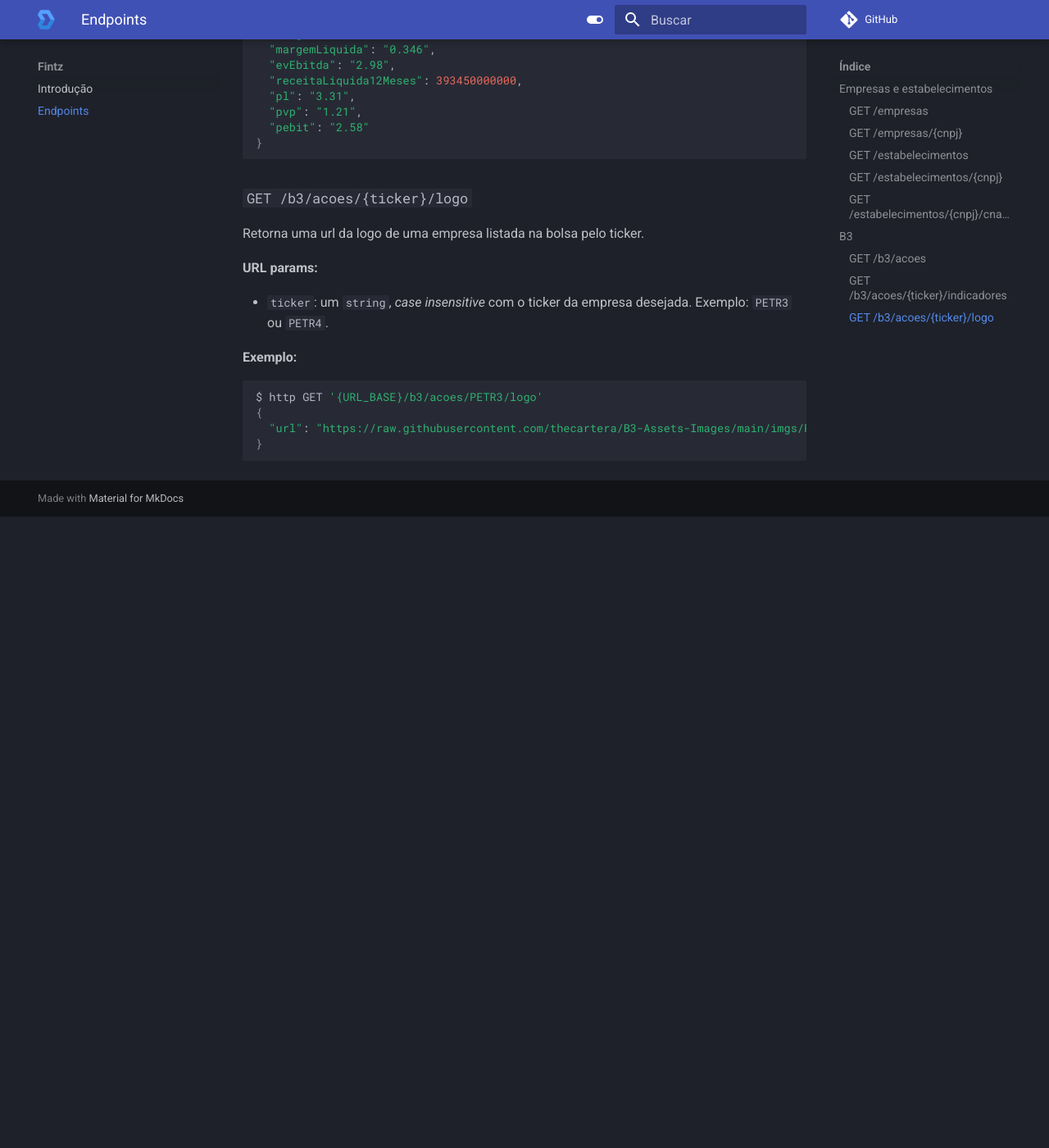
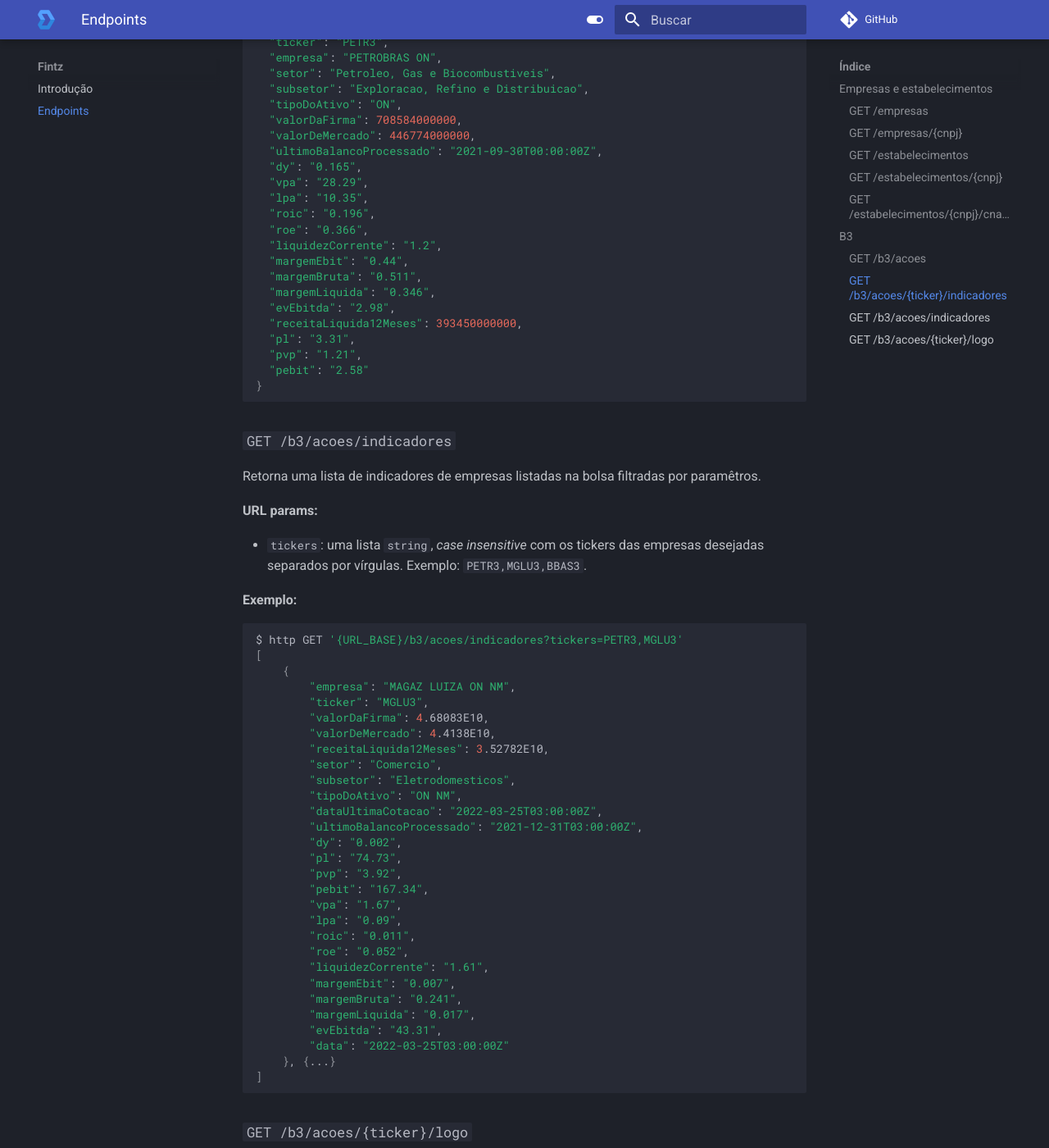
Before and after one commit to thefintz/docs, an MkDocs documentation site: the page built from docs/rest.md, in a window 1280 px wide and 1400 px high, scrolled down 7395 px. Shown: the whole window at 82% size. Built offline with MkDocs 1.6.1 and Material for MkDocs 9.7.7, drawn with Linux system fonts in a browser that asks for light colours; comment, search, counter and statistics services are not loaded; before the commit the page ends 8025 px from its top, so only the background shows below that; some of the changed text lies outside the part shown.

Commit message:
adding support to list in params

````diff
--- a/docs/rest.md
+++ b/docs/rest.md
@@ -1,6 +1,6 @@
 # Endpoints
 
-Todos os endpoints tem a URL_BASE = "https://fintz.herokuapp.com/api"
+Todos os endpoints tem a URL_BASE = `https://fintz.herokuapp.com/api
 
 ## Empresas e estabelecimentos
 
@@ -13,12 +13,15 @@
 
 **Query Params:**
 
-- `cnae`: um `string`, filtra empresas que o estabelecimento matriz contém o [CNAE][1] específicado entre o cnae principal
-e os secundários. É possível também filtrar por toda a [estrutura][2] dos cnaes enviando apenas o início da `string`, exemplos:
+- `cnae`: um `string`, filtra empresas que o estabelecimento matriz contém o [CNAE][1] específicado no cnae principal.
+É possível também filtrar por toda a [estrutura][2] dos cnaes enviando apenas o início da `string`, exemplos:
     - `cnae=41`: busca pela divisão `41 - Construção de edificios`
     - `cnae=411`: busca pelo grupo `41.1 Incorporação de empreendimentos imobiliários`
     - `cnae=41107`: busca pela classe `41.10-7 Incorporação de empreendimentos imobiliários`
     - `cnae=4110700`: busca pela subclasse `4110-7/00 Incorporação de empreendimentos imobiliários`
+- `cnaes`: uma lista de `string`, mesmo comportamento de `cnae`, porém busca as empresas que o estabelecimento matriz
+contém qualquer um dos [CNAEs][1] específicados no cnae principal. Exemplo:
+    - `cnaes=62,631`
 - `negociadaB3`: um `boolean`, filtra por empresas negociadas na B3
 
 **Exemplo:**
@@ -95,13 +98,16 @@
 
 **Query Params:**
 
-- `cnae`: um `string`, filtra estabelecimentos que contém o [CNAE][1] específicado entre o cnae principal
-  e os secundários. É possível também filtrar por toda a [estrutura][2] dos cnaes enviando apenas o início da `string`, exemplos:
+- `cnae`: um `string`, filtra estabelecimentos que contém o [CNAE][1] específicado no cnae principal.
+É possível também filtrar por toda a [estrutura][2] dos cnaes enviando apenas o início da `string`, exemplos:
     - `cnae=41`: busca pela divisão `41 - Construção de edificios`
     - `cnae=411`: busca pelo grupo `41.1 Incorporação de empreendimentos imobiliários`
     - `cnae=41107`: busca pela classe `41.10-7 Incorporação de empreendimentos imobiliários`
     - `cnae=4110700`: busca pela subclasse `4110-7/00 Incorporação de empreendimentos imobiliários`
-- `negociadaB3`: um `boolean`, filtra estabelecimentos que a empresa é negociada na B3
+- `cnaes`: uma lista de `string`, mesmo comportamento de `cnae`, porém busca os estabelecimento
+que contém qualquer um dos [CNAEs][1] específicados no cnae principal. Exemplo:
+    - `cnaes=62,631`
+-`negociadaB3`: um `boolean`, filtra estabelecimentos que a empresa é negociada na B3
 
 **Exemplo:**
 
@@ -263,6 +269,7 @@
 **Query Params:**
 
 - `cnpj`: um `string` de 14 dígitos ou apenas os 8 primeiros dígitos de um CNPJ, filtra ações da B3 por CNPJ da empresa.
+- `cnpjs`: uma lista de `string` de 14 dígitos ou apenas os 8 primeiros dígitos de CNPJs, separados por vírgulas.
 
 **Exemplo:**
 
@@ -357,6 +364,49 @@
 }
 ```
 
+### `GET /b3/acoes/indicadores`
+
+Retorna uma lista de indicadores de empresas listadas na bolsa filtradas por paramêtros.
+
+**URL params:**
+
+- `tickers`: uma lista `string`, _case insensitive_ com os tickers das empresas desejadas separados por vírgulas.
+  Exemplo: `PETR3,MGLU3,BBAS3`.
+
+**Exemplo:**
+
+```bash
+$ http GET '{URL_BASE}/b3/acoes/indicadores?tickers=PETR3,MGLU3'
+[
+    {
+        "empresa": "MAGAZ LUIZA ON NM",
+        "ticker": "MGLU3",
+        "valorDaFirma": 4.68083E10,
+        "valorDeMercado": 4.4138E10,
+        "receitaLiquida12Meses": 3.52782E10,
+        "setor": "Comercio",
+        "subsetor": "Eletrodomesticos",
+        "tipoDoAtivo": "ON NM",
+        "dataUltimaCotacao": "2022-03-25T03:00:00Z",
+        "ultimoBalancoProcessado": "2021-12-31T03:00:00Z",
+        "dy": "0.002",
+        "pl": "74.73",
+        "pvp": "3.92",
+        "pebit": "167.34",
+        "vpa": "1.67",
+        "lpa": "0.09",
+        "roic": "0.011",
+        "roe": "0.052",
+        "liquidezCorrente": "1.61",
+        "margemEbit": "0.007",
+        "margemBruta": "0.241",
+        "margemLiquida": "0.017",
+        "evEbitda": "43.31",
+        "data": "2022-03-25T03:00:00Z"
+    }, {...}
+]
+```
+
 ### `GET /b3/acoes/{ticker}/logo`
 
 Retorna uma url da logo de uma empresa listada na bolsa pelo ticker.
````
